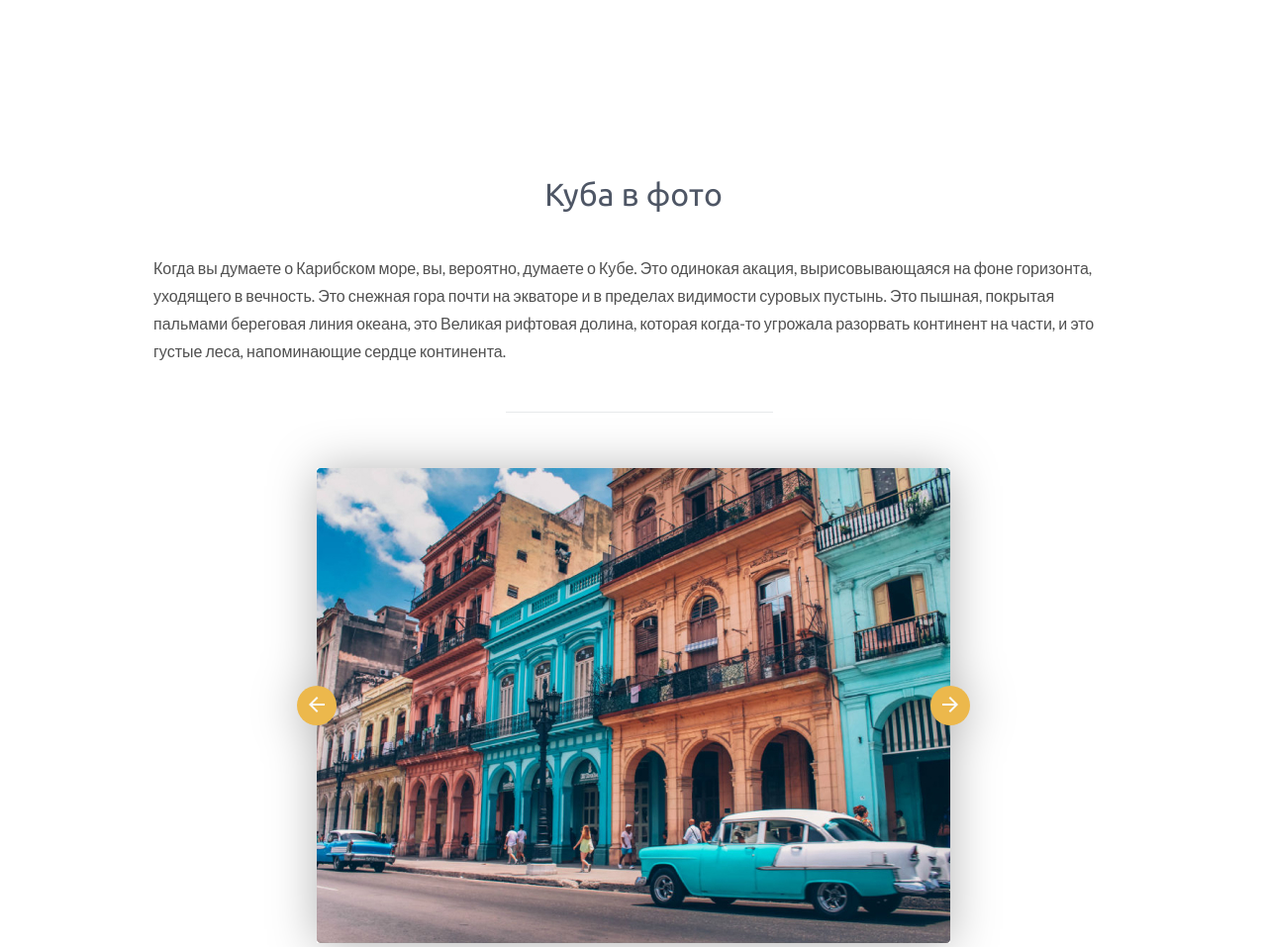
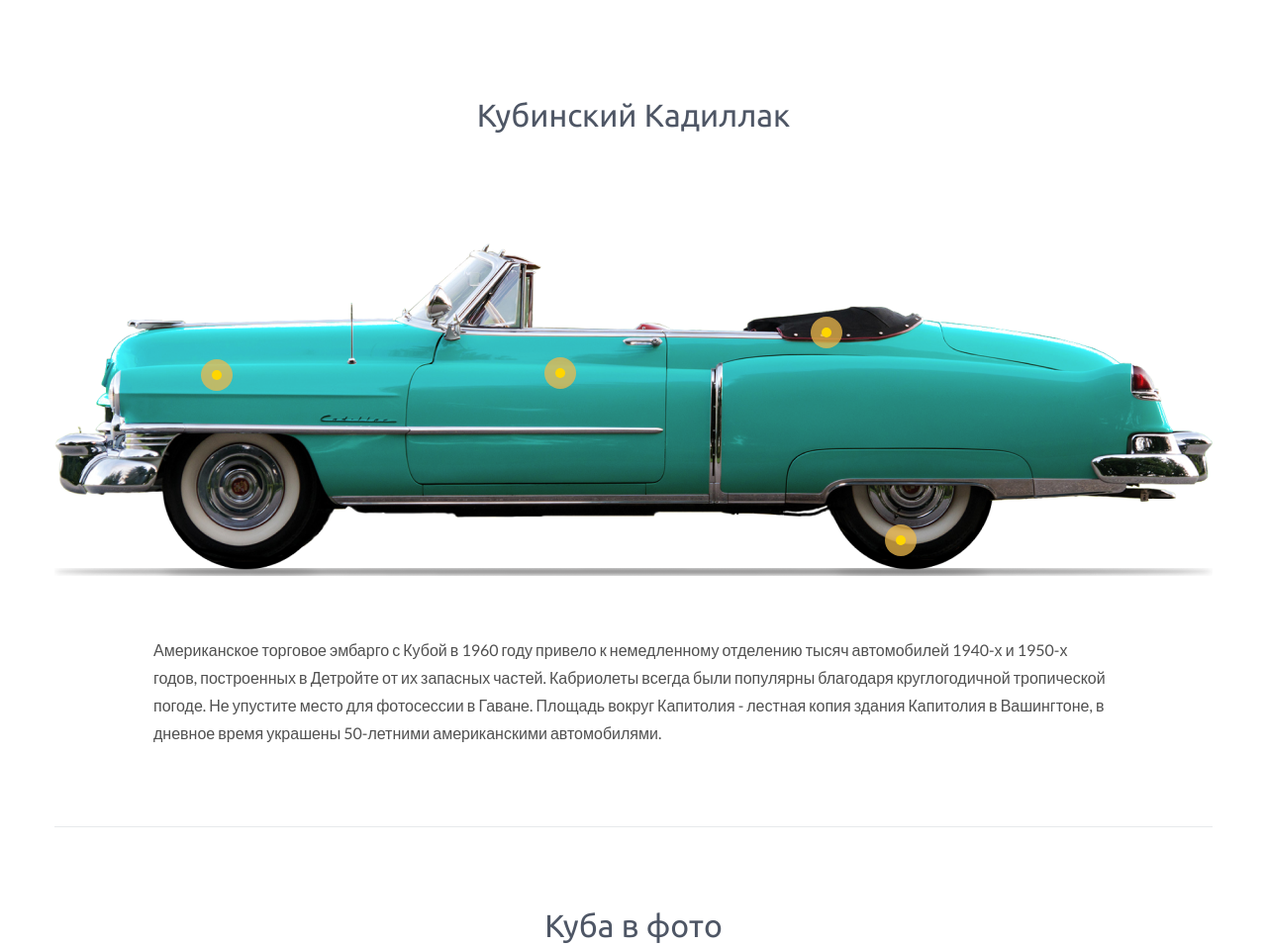
Before and after one commit to NataliaBannikova/Cuba, a plain HTML site: page index.html in a window 1280 px wide. Shown: the part 2716-3673 px from the top of the page at 99% size. Drawn offline with nearby package versions, Linux system fonts and the light colour scheme.

Commit message:
add car section

```diff
--- a/css/style.css
+++ b/css/style.css
@@ -294,12 +294,12 @@ ul {
 
 .about__dot--1 {
     top: 190px;
-    right: 148px;
+    left: 148px;
 }
 
 .about__dot--2 {
     top: 188px;
-    right: 495px;
+    left: 495px;
 }
 
 .about__dot--3 {
--- a/index.html
+++ b/index.html
@@ -101,10 +101,8 @@
           </div>
         </div>
       </div>
-    </div>
-  </section>
 
-  <!-- <div class="about__preview section-line">
+      <div class="about__preview section-line">
         <h2 class="about__preview-title title">Кубинский Кадиллак</h2>
 
         <div class="about__images-box">
@@ -112,13 +110,13 @@
 
           <div class="about__dot about__dot--1">
             <p class="about__dot-text">
-          Откидная крыша
+              Супер капот
             </p>
           </div>
 
           <div class="about__dot about__dot--2">
             <p class="about__dot-text">
-          Откидная крыша
+              Супер дверь
             </p>
           </div>
 
@@ -130,17 +128,20 @@
 
           <div class="about__dot about__dot--4">
             <p class="about__dot-text">
-          Откидная крыша
+              Супер колесо
             </p>
+          </div>
+        </div>
+
+        <p class="about__preview-text container-content">
+          Американское торговое эмбарго с Кубой в 1960 году привело к немедленному отделению тысяч автомобилей 1940-х и 1950-х годов, построенных в Детройте от их запасных частей. Кабриолеты всегда были популярны благодаря круглогодичной тропической погоде. Не упустите место для фотосессии в Гаване. Площадь вокруг Капитолия -  лестная копия здания Капитолия в Вашингтоне, в дневное время украшены 50-летними американскими автомобилями.
+        </p>
+
       </div>
 
     </div>
+  </section>
 
-    <p class="about__box-text container-content">
-      Американское торговое эмбарго с Кубой в 1960 году привело к немедленному отделению тысяч автомобилей 1940-х и 1950-х годов, построенных в Детройте от их запасных частей. Кабриолеты всегда были популярны благодаря круглогодичной тропической погоде. Не упустите место для фотосессии в Гаване. Площадь вокруг Капитолия -  лестная копия здания Капитолия в Вашингтоне, в дневное время украшены 50-летними американскими автомобилями.
-    </p>
-
-  </div> -->
 
   <section class="photo">
     <div class="container">
```
Lines whose indentation alone changed are shown as unchanged.
